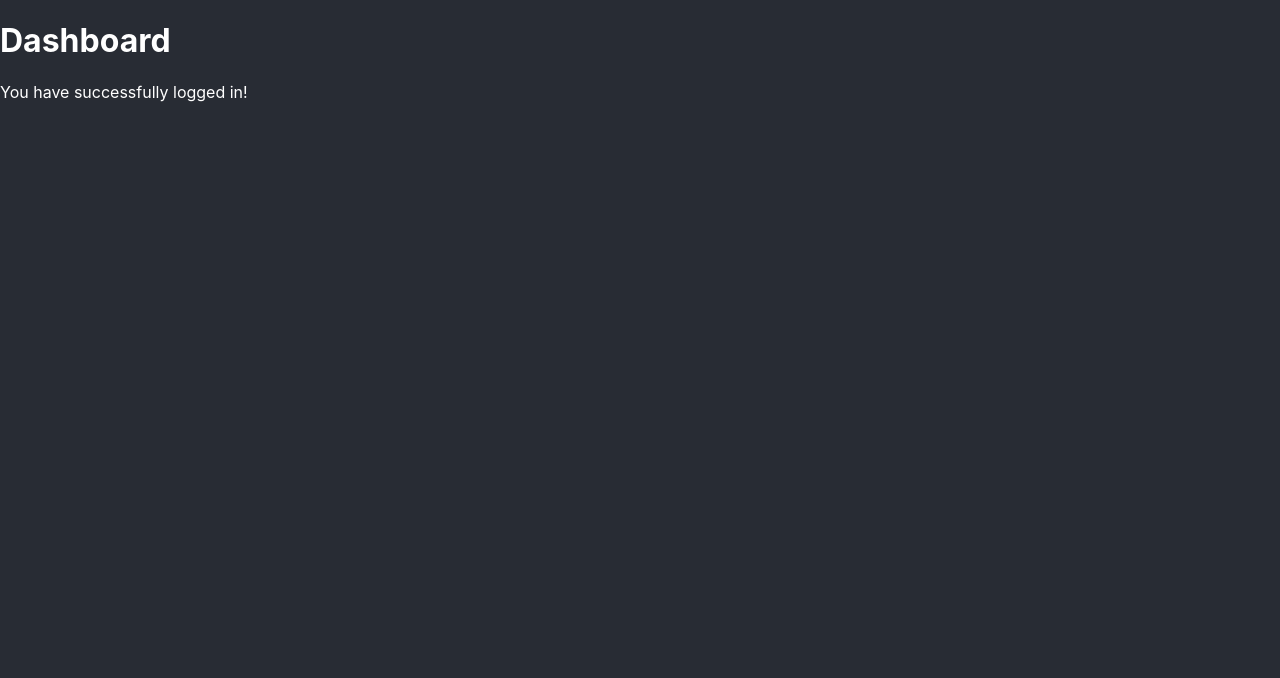
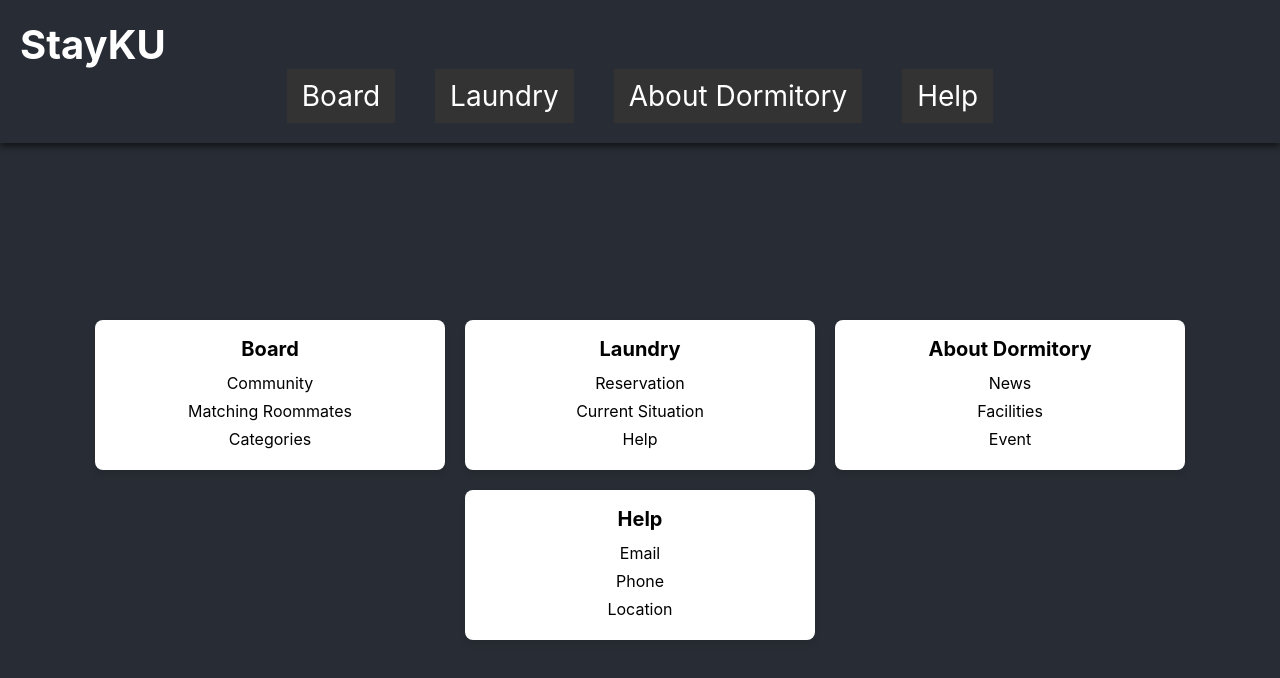
Before and after one commit to sebiinim/StayKU, a React (Create React App) app in the folder FrontEnd/: page /dashboard in a window 1280 px wide. Shown: the top 678 px of the page. Built offline with nearby package versions, Linux system fonts and the light colour scheme.

Commit message:
dashboard

```diff
--- /dev/null
+++ b/FrontEnd/src/components/Dashboard.css
@@ -0,0 +1,133 @@
+* {
+  margin: 0;
+  padding: 0;
+  box-sizing: border-box;
+}
+
+body {
+  font-family: Arial, sans-serif;
+  background-color: #282c34;
+}
+
+.Dashboard {
+  display: flex;
+  flex-direction: column;
+  align-items: center;
+  width: 100%;
+}
+
+/* 고정된 상단 메뉴바 */
+.top_left {
+  background-color: #282c34;
+  color: white;
+  width: 100%;
+  padding: 20px;
+  box-shadow: 0 4px 6px rgba(0, 0, 0, 0.5);
+  font-size: 28px;
+  position: fixed;
+  top: 0;
+  left: 0;
+  z-index: 1000;
+}
+
+.logo {
+  font-size: 40px;
+  font-weight: bold;
+  margin-right: 50px;
+  cursor: pointer;
+}
+
+.navbar {
+  margin-top: 0px;
+}
+
+.menu {
+  display: flex;
+  justify-content: center;
+  gap: 40px;
+  list-style-type: none;
+}
+
+.menu-item {
+  position: relative;
+  padding: 10px 15px;
+  background-color: #333;
+  color: white;
+  cursor: pointer;
+  transition: all 0.3s ease;
+  font-size: 10;
+}
+
+.menu-item:hover {
+  background-color: #555;
+  transform: scale(1.08);
+}
+
+.submenu {
+  display: none;
+  position: absolute;
+  top: 50px;
+  left: 0;
+  background-color: #444;
+  list-style-type: none;
+  padding: 10px 0;
+  min-width: 150px;
+  box-shadow: 0 4px 8px rgba(0, 0, 0, 0.2);
+}
+
+.submenu li {
+  padding: 8px 20px;
+  white-space: nowrap;
+  color: white;
+}
+
+.submenu li:hover {
+  background-color: #666;
+}
+
+.menu-item:hover .submenu {
+  display: block;
+}
+
+.menu-item:hover .submenu li:hover {
+  transform: scale(1.05);
+}
+
+/* 콘텐츠 영역 */
+.content {
+  display: flex;
+  flex-wrap: wrap;
+  justify-content: center;
+  gap: 20px;
+  margin-top: 300px; /* 메뉴바 높이만큼 여백 추가 */
+  padding: 20px;
+  width: 100%;
+}
+
+.section {
+  background-color: white;
+  display: flex;
+  flex-direction: column;
+  justify-content: center;
+  align-items: center;
+  width: 350px;
+  height: 150px;
+  box-shadow: 0 4px 6px rgba(0, 0, 0, 0.1);
+  transition: transform 0.3s ease;
+  border-radius: 8px;
+  color: black;
+}
+
+.section:hover {
+  transform: scale(1.05);
+}
+
+.section h2 {
+  margin-bottom: 8px;
+  font-size: 20px;
+}
+
+.section p {
+  font-size: 16px;
+  margin: 4px 0;
+}
--- a/FrontEnd/src/components/Home.js
+++ b/FrontEnd/src/components/Home.js
@@ -2,6 +2,9 @@ import React from 'react';
 import LoginForm from './LoginForm';
 import SignupForm from './SignupForm';
 import { useNavigate } from 'react-router-dom';
+import "./Dashboard.css";  // 스타일 파일 연결
+
+
 
 function Home() {
     const navigate = useNavigate();
@@ -24,11 +27,86 @@ function Home() {
 }
 
 
+
 function Dashboard() {
+  const navigate = useNavigate();
+
+  const goToDashboard = () => {
+    navigate('/Dashboard');
+  };
+
   return (
-    <div>
-      <h1>Dashboard</h1>
-      <p>You have successfully logged in!</p>
+    <div className="Dashboard">
+      {/* 상단 메뉴바 */}
+      <header className="top_left">
+        <div className="logo" onClick={goToDashboard} style={{ cursor: "pointer" }}>
+          StayKU
+        </div>
+        <nav className="navbar">
+          <ul className="menu">
+            <li className="menu-item">
+              Board
+              <ul className="submenu">
+                <li>Community</li>
+                <li>Matching Roommates</li>
+                <li>Categories</li>
+              </ul>
+            </li>
+            <li className="menu-item">
+              Laundry
+              <ul className="submenu">
+                <li>Reservation</li>
+                <li>Current Situation</li>
+                <li>Help</li>
+              </ul>
+            </li>
+            <li className="menu-item">
+              About Dormitory
+              <ul className="submenu">
+                <li>News</li>
+                <li>Facilities</li>
+                <li>Event</li>
+              </ul>
+            </li>
+            <li className="menu-item">
+              Help
+              <ul className="submenu">
+                <li>Email</li>
+                <li>Phone</li>
+                <li>Location</li>
+              </ul>
+            </li>
+          </ul>
+        </nav>
+      </header>
+
+      {/* 콘텐츠 영역 */}
+      <div className="content">
+        <div className="section" id="board">
+          <h2>Board</h2>
+          <p>Community</p>
+          <p>Matching Roommates</p>
+          <p>Categories</p>
+        </div>
+        <div className="section" id="laundry">
+          <h2>Laundry</h2>
+          <p>Reservation</p>
+          <p>Current Situation</p>
+          <p>Help</p>
+        </div>
+        <div className="section" id="about-dormitory">
+          <h2>About Dormitory</h2>
+          <p>News</p>
+          <p>Facilities</p>
+          <p>Event</p>
+        </div>
+        <div className="section" id="help">
+          <h2>Help</h2>
+          <p>Email</p>
+          <p>Phone</p>
+          <p>Location</p>
+        </div>
+      </div>
     </div>
   );
 }
--- a/FrontEnd/src/components/SignupForm.js
+++ b/FrontEnd/src/components/SignupForm.js
@@ -27,20 +27,20 @@ function SignupForm() {
 
   return (
     <div className="SignupForm">
-      <h2>회원가입</h2>
+      <h2>Register</h2>
       <input
         type="text"
-        placeholder="아이디"
+        placeholder="Username"
         value={userId}
         onChange={(e) => setUserId(e.target.value)}
-        className="block mb-2 p-2 border border-gray-300 rounded"
+        style={{ padding: '5px', width: '200px' }}
       />
       <input
         type="password"
-        placeholder="비밀번호"
+        placeholder="Password"
         value={password}
         onChange={(e) => setPassword(e.target.value)}
-        className="block mb-2 p-2 border border-gray-300 rounded"
+        style={{ padding: '5px', width: '200px' }}
       />
       <button
         onClick={handleSignup}
--- a/FrontEnd/src/index.css
+++ b/FrontEnd/src/index.css
@@ -45,7 +45,7 @@ button:hover {
 
 /* App 헤더 스타일 */
 .App-header, .Home, .SignupForm {
-  background-color: #282c34; /* 동일한 배경색 적용 */
+  background-color: #282c34;
   min-height: 100vh;
   display: flex;
   flex-direction: column;
@@ -66,11 +66,10 @@ input {
   color: black;
 }
 
-
 .signup-text {
   color: white;
   cursor: pointer;
-  font-size: 12px; /* 작은 글자 */
+  font-size: 12px;
 }
 
 .signup-text:hover {
```
Also changed, not shown: FrontEnd/src/App.js (+22 -8 lines), FrontEnd/src/components/BeforeLogin.js (deleted).
